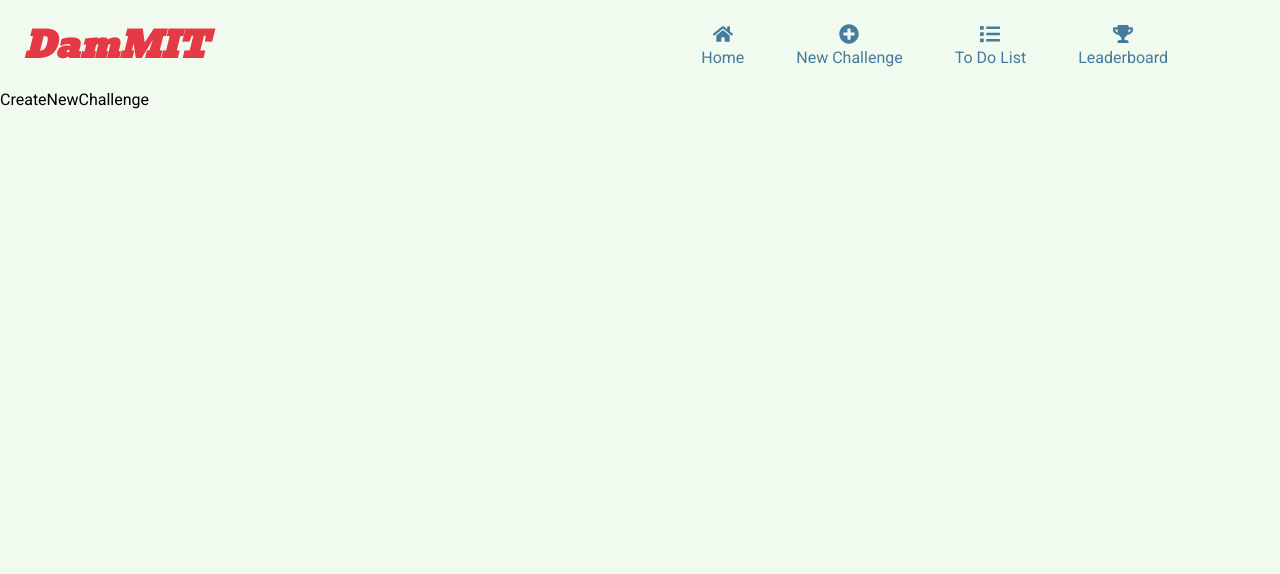
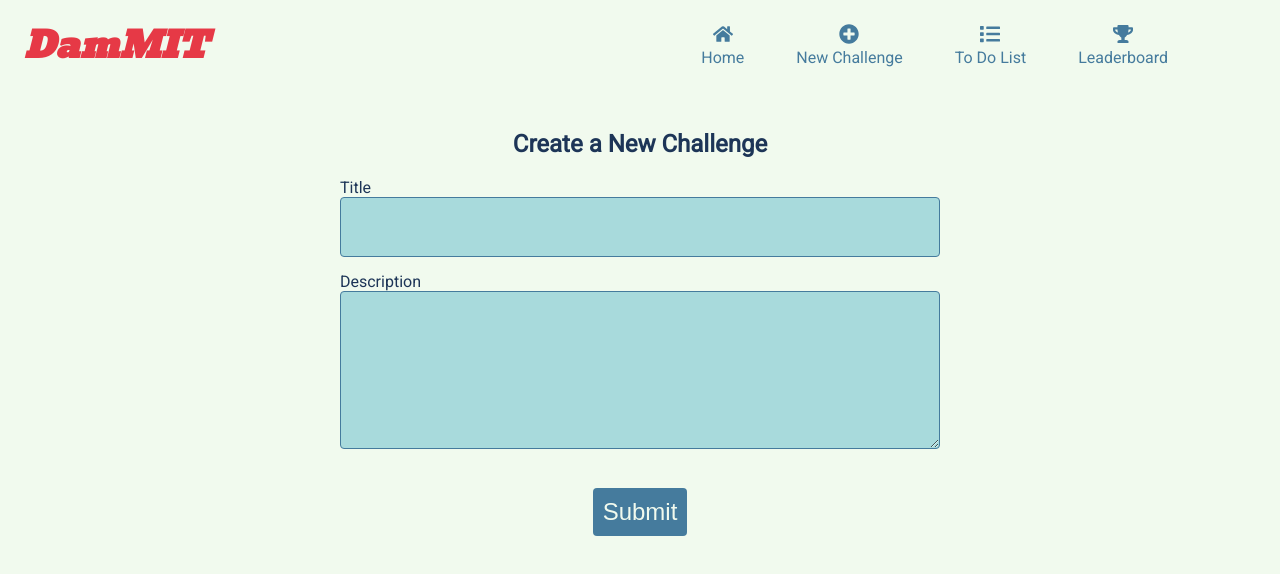
Before and after one commit to weblab-class/DamMIT, a React (Vite) app: page /newchallenge in a window 1280 px wide. Shown: the top 574 px of the page. Built offline with nearby package versions, Linux system fonts and the light colour scheme; no server answers.

Commit message:
implemented new challenge page fronted and backend

```diff
--- /dev/null
+++ b/client/src/components/pages/CreateNewChallenge.css
@@ -0,0 +1,68 @@
+.CreateNewChallenge {
+  max-width: 600px;
+  margin: 0 auto;
+  padding: 20px;
+  background-color: var(--lightgray);
+}
+
+.CreateNewChallenge h2 {
+  text-align: center;
+  color: var(--darkblue);
+  font-size: var(--l);
+  margin-bottom: 20px;
+}
+
+.CreateNewChallenge form {
+  display: flex;
+  flex-direction: column;
+  align-items: center;
+}
+
+.CreateNewChallenge .form-group {
+  width: 100%;
+  margin-bottom: 15px;
+}
+
+.CreateNewChallenge .form-label {
+  font-size: var(--m);
+  color: var(--darkblue);
+  margin-bottom: 5px;
+  text-align: left;
+}
+
+.CreateNewChallenge input,
+.CreateNewChallenge textarea {
+  width: 100%;
+  box-sizing: border-box; /* Include padding and border in element's total width and height */
+  border: 1px solid var(--medblue);
+  border-radius: 4px;
+  font-size: var(--m);
+  color: var(--darkblue);
+  background-color: var(--blue);
+  margin: 0; /* Remove any default margin */
+}
+
+.CreateNewChallenge input {
+  padding: 20px;
+}
+
+.CreateNewChallenge textarea {
+  padding: 60px;
+}
+
+.CreateNewChallenge button {
+  width: auto;
+  padding: 10px;
+  background-color: var(--medblue);
+  border: none;
+  border-radius: 4px;
+  color: var(--white);
+  font-size: var(--l);
+  cursor: pointer;
+  transition: background-color 0.3s ease;
+  margin-top: 20px;
+}
+
+.CreateNewChallenge button:hover {
+  background-color: var(--darkblue);
+}
--- a/client/src/components/pages/CreateNewChallenge.jsx
+++ b/client/src/components/pages/CreateNewChallenge.jsx
@@ -1,5 +1,50 @@
+import React, { useState } from "react";
+import { post } from "../../utilities";
+import "./CreateNewChallenge.css";
+
 const CreateNewChallenge = () => {
-  return <div>CreateNewChallenge</div>;
+  const [title, setTitle] = useState("");
+  const [description, setDescription] = useState("");
+
+  const handleSubmit = async (e) => {
+    e.preventDefault();
+    try {
+      await post("/api/challenge/new", { title, description });
+      setTitle("");
+      setDescription("");
+      alert("Challenge created successfully!");
+    } catch (error) {
+      console.error("Error creating challenge:", error);
+    }
+  };
+
+  return (
+    <div className="CreateNewChallenge">
+      <h2>Create a New Challenge</h2>
+      <form onSubmit={handleSubmit}>
+        <div className="form-group">
+          <label className="form-label">Title</label>
+          <input
+            type="text"
+            id="title"
+            value={title}
+            onChange={(e) => setTitle(e.target.value)}
+            required
+          />
+        </div>
+        <div className="form-group">
+          <label className="form-label">Description</label>
+          <textarea
+            id="description"
+            value={description}
+            onChange={(e) => setDescription(e.target.value)}
+            required
+          />
+        </div>
+        <button type="submit">Submit</button>
+      </form>
+    </div>
+  );
 };
 
 export default CreateNewChallenge;
```
Also changed, not shown: 1 other file (tests, documents, lock files or other folders).
